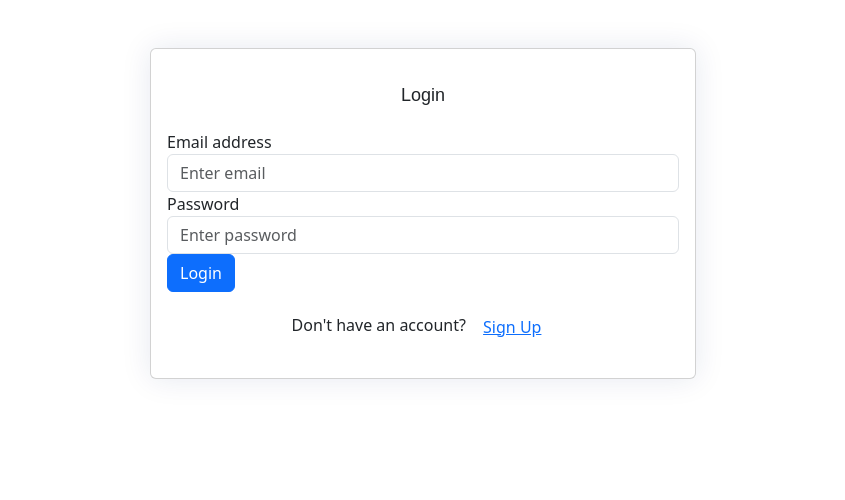
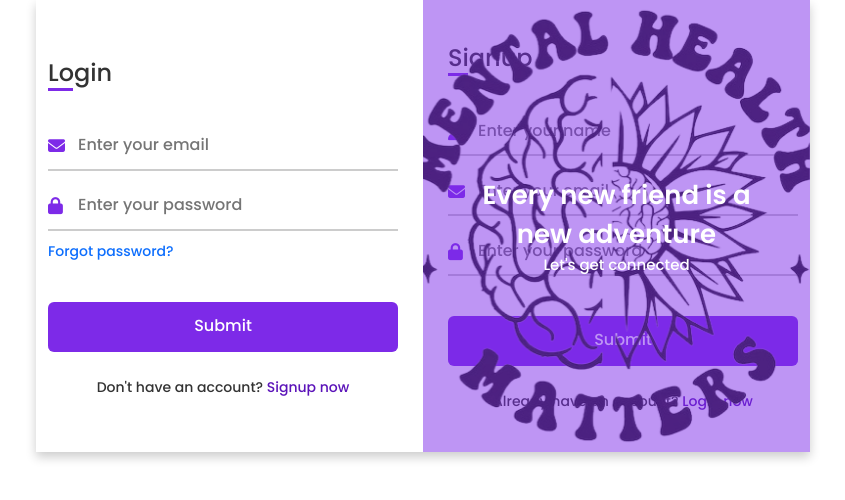
Before and after one commit to 56radius/P.A.R.S.A, a React (Create React App) app: page / in a window 1280 px wide. Shown: the top 500 px of the page, without its empty margins (217-1062 px from the left). Built offline with nearby package versions, Linux system fonts and the light colour scheme.

Commit message:
Committing the sstages

```diff
--- a/package.json
+++ b/package.json
@@ -3,6 +3,7 @@
   "version": "0.1.0",
   "private": true,
   "dependencies": {
+    "@fortawesome/fontawesome-free": "^6.5.2",
     "@testing-library/jest-dom": "^5.17.0",
     "@testing-library/react": "^13.4.0",
     "@testing-library/user-event": "^13.5.0",
--- /dev/null
+++ b/src/assets/dashboard/assets/css/LoginScreen.css
@@ -0,0 +1,214 @@
+/* Google Font Link */
+@import url('https://fonts.googleapis.com/css2?family=Poppins:wght@200;300;400;500;600;700&display=swap');
+*{
+  margin: 0;
+  padding: 0;
+  box-sizing: border-box;
+  font-family: "Poppins" , sans-serif;
+}
+body{
+  display: flex;
+  align-items: center;
+  justify-content: center;
+
+}
+.container{
+  position: relative;
+  max-width: 850px;
+  width: 100%;
+  background: #fff;
+  padding: 40px 30px;
+  box-shadow: 0 5px 10px rgba(0,0,0,0.2);
+  perspective: 2700px;
+}
+.container .cover{
+  position: absolute;
+  top: 0;
+  left: 50%;
+  height: 100%;
+  width: 50%;
+  z-index: 98;
+  transition: all 1s ease;
+  transform-origin: left;
+  transform-style: preserve-3d;
+}
+.container #flip:checked ~ .cover{
+  transform: rotateY(-180deg);
+}
+ .container .cover .front,
+ .container .cover .back{
+  position: absolute;
+  top: 0;
+  left: 0;
+  height: 100%;
+  width: 100%;
+}
+.cover .back{
+  transform: rotateY(180deg);
+  backface-visibility: hidden;
+}
+.container .cover::before,
+.container .cover::after{
+  content: '';
+  position: absolute;
+  height: 100%;
+  width: 100%;
+  background: #7d2ae8;
+  opacity: 0.5;
+  z-index: 12;
+}
+.container .cover::after{
+  opacity: 0.3;
+  transform: rotateY(180deg);
+  backface-visibility: hidden;
+}
+.container .cover img{
+  position: absolute;
+  height: 100%;
+  width: 100%;
+  object-fit: cover;
+  z-index: 10;
+}
+.container .cover .text{
+  position: absolute;
+  z-index: 130;
+  height: 100%;
+  width: 100%;
+  display: flex;
+  flex-direction: column;
+  align-items: center;
+  justify-content: center;
+}
+.cover .text .text-1,
+.cover .text .text-2{
+  font-size: 26px;
+  font-weight: 600;
+  color: #fff;
+  text-align: center;
+}
+.cover .text .text-2{
+  font-size: 15px;
+  font-weight: 500;
+}
+.container .forms{
+  height: 100%;
+  width: 100%;
+  background: #fff;
+}
+.container .form-content{
+  display: flex;
+  align-items: center;
+  justify-content: space-between;
+}
+.form-content .login-form,
+.form-content .signup-form{
+  width: calc(100% / 2 - 25px);
+}
+.forms .form-content .title{
+  position: relative;
+  font-size: 24px;
+  font-weight: 500;
+  color: #333;
+}
+.forms .form-content .title:before{
+  content: '';
+  position: absolute;
+  left: 0;
+  bottom: 0;
+  height: 3px;
+  width: 25px;
+  background: #7d2ae8;
+}
+.forms .signup-form  .title:before{
+  width: 20px;
+}
+.forms .form-content .input-boxes{
+  margin-top: 30px;
+}
+.forms .form-content .input-box{
+  display: flex;
+  align-items: center;
+  height: 50px;
+  width: 100%;
+  margin: 10px 0;
+  position: relative;
+}
+.form-content .input-box input{
+  height: 100%;
+  width: 100%;
+  outline: none;
+  border: none;
+  padding: 0 30px;
+  font-size: 16px;
+  font-weight: 500;
+  border-bottom: 2px solid rgba(0,0,0,0.2);
+  transition: all 0.3s ease;
+}
+.form-content .input-box input:focus,
+.form-content .input-box input:valid{
+  border-color: #7d2ae8;
+}
+.form-content .input-box i{
+  position: absolute;
+  color: #7d2ae8;
+  font-size: 17px;
+}
+.forms .form-content .text{
+  font-size: 14px;
+  font-weight: 500;
+  color: #333;
+}
+.forms .form-content .text a{
+  text-decoration: none;
+}
+.forms .form-content .text a:hover{
+  text-decoration: underline;
+}
+.forms .form-content .button{
+  color: #fff;
+  margin-top: 40px;
+}
+.forms .form-content .button input{
+  color: #fff;
+  background: #7d2ae8;
+  border-radius: 6px;
+  padding: 0;
+  cursor: pointer;
+  transition: all 0.4s ease;
+}
+.forms .form-content .button input:hover{
+  background: #5b13b9;
+}
+.forms .form-content label{
+  color: #5b13b9;
+  cursor: pointer;
+}
+.forms .form-content label:hover{
+  text-decoration: underline;
+}
+.forms .form-content .login-text,
+.forms .form-content .sign-up-text{
+  text-align: center;
+  margin-top: 25px;
+}
+.container #flip{
+  display: none;
+}
+@media (max-width: 730px) {
+  .container .cover{
+    display: none;
+  }
+  .form-content .login-form,
+  .form-content .signup-form{
+    width: 100%;
+  }
+  .form-content .signup-form{
+    display: none;
+  }
+  .container #flip:checked ~ .forms .signup-form{
+    display: block;
+  }
+  .container #flip:checked ~ .forms .login-form{
+    display: none;
+  }
+}
--- a/src/assets/dashboard/assets/css/try_ava.css
+++ /dev/null
@@ -1,96 +0,0 @@
-html, body {
-    width: 100%;
-    height: 100%;
-    margin: 0;
-}
-
-body {
-    background: rgb(41, 41, 41);
-}
-
-body, textarea {
-    font-family: 'Ubuntu';
-}
-
-#message-input {
-    border-radius: 10px;
-    box-shadow: 2px 2px 5px #888888;
-}
-
-#chat-messages {
-    height: calc( 100% - 200px );
-    overflow: auto;
-    width: 100%;
-    max-width: 1000px;
-    text-align: left;
-    margin: 0 auto;
-}
-
-.chat-message {
-    border-radius: 10px;
-    padding: 5px 15px;
-    margin: 10px 0;
-    line-height: 1.5em;
-}
-
-.incoming-message {
-    color: #fff;
-    background-color: #4a4e5a;
-}
-
-.outgoing-message {
-    color: #fff;
-    background-color: #494949;
-}
-
-#message-input {
-    margin: 20px auto;
-    resize: none;
-    border: none;
-    color: #fff;
-    background-color: #494949;
-    outline: none;
-    padding: 15px;
-    font-size: 1.1em;
-    position: fixed;
-    bottom: 0;
-    left: 0;
-    right: 0;
-    width: 100%;
-    max-width: 700px;
-}
-
-h1 {
-    color: #fff;
-    text-align: center;
-}
-
-code {
-    border-radius: 10px;
-    font-size: 1.1em;
-    margin: 5px;
-}
-
-#cursor {
-    width: 5px;
-    height: 20px;
-    background-color: #fff;
-    display: inline-block;
-    animation: blink 1s infinite;
-}
-
-@keyframes blink {
-    0% {
-        opacity: 0;
-    }
-    50% {
-        opacity: 1;
-    }
-    100% {
-        opacity: 0;
-    }
-}
-
-a {
-    color: #fff;
-}
--- a/src/components/LoginScreen.js
+++ b/src/components/LoginScreen.js
@@ -1,5 +1,10 @@
 import React from 'react';
 import { useNavigate } from 'react-router-dom';
+
+import logo from "../assets/img/health.png";
+import '@fortawesome/fontawesome-free/css/all.css'; // Import Font Awesome CSS
+
+import "../assets/dashboard/assets/css/LoginScreen.css";
 
 const LoginScreen = () => {
   const navigate = useNavigate();
@@ -11,28 +16,68 @@ const LoginScreen = () => {
   };
 
   return (
-    <div className="container mt-5">
-      <div className="row justify-content-center">
-        <div className="col-md-6">
-          <div className="card">
-            <div className="card-body">
-              <h3 className="card-title text-center">Login</h3>
-              <form onSubmit={handleSubmit}>
-                <div className="form-group">
-                  <label>Email address</label>
-                  <input type="email" className="form-control" placeholder="Enter email" required />
+    <div className="container">
+      <input type="checkbox" id="flip" />
+      <div className="cover">
+        <div className="front">
+          <img src={logo} alt="logo" />
+          <div className="text">
+            <span className="text-1">Every new friend is a <br /> new adventure</span>
+            <span className="text-2">Let's get connected</span>
+          </div>
+        </div>
+        <div className="back">
+          <img src={logo} alt="logo" />
+          <div className="text">
+            <span className="text-1">Complete miles of journey <br /> with one step</span>
+            <span className="text-2">Let's get started</span>
+          </div>
+        </div>
+      </div>
+      <div className="forms">
+        <div className="form-content">
+          <div className="login-form">
+            <div className="title">Login</div>
+            <form onSubmit={handleSubmit}>
+              <div className="input-boxes">
+                <div className="input-box">
+                  <i className="fas fa-envelope"></i>
+                  <input type="text" placeholder="Enter your email" required />
                 </div>
-                <div className="form-group">
-                  <label>Password</label>
-                  <input type="password" className="form-control" placeholder="Enter password" required />
+                <div className="input-box">
+                  <i className="fas fa-lock"></i>
+                  <input type="password" placeholder="Enter your password" required />
                 </div>
-                <button type="submit" className="btn btn-primary btn-block">Login</button>
-              </form>
-              <p className="text-center mt-3">
-                Don't have an account?{' '}
-                <button className="btn btn-link" onClick={() => navigate('/register')}>Sign Up</button>
-              </p>
-            </div>
+                <div className="text"><a href="#">Forgot password?</a></div>
+                <div className="button input-box">
+                  <input type="submit" value="Submit" />
+                </div>
+                <div className="text sign-up-text">Don't have an account? <label htmlFor="flip">Signup now</label></div>
+              </div>
+            </form>
+          </div>
+          <div className="signup-form">
+            <div className="title">Signup</div>
+            <form action="#">
+              <div className="input-boxes">
+                <div className="input-box">
+                  <i className="fas fa-user"></i>
+                  <input type="text" placeholder="Enter your name" required />
+                </div>
+                <div className="input-box">
+                  <i className="fas fa-envelope"></i>
+                  <input type="text" placeholder="Enter your email" required />
+                </div>
+                <div className="input-box">
+                  <i className="fas fa-lock"></i>
+                  <input type="password" placeholder="Enter your password" required />
+                </div>
+                <div className="button input-box">
+                  <input type="submit" value="Submit" />
+                </div>
+                <div className="text sign-up-text">Already have an account? <label htmlFor="flip">Login now</label></div>
+              </div>
+            </form>
           </div>
         </div>
       </div>
```
Also changed, not shown: 1 other file (tests, documents, lock files or other folders).
